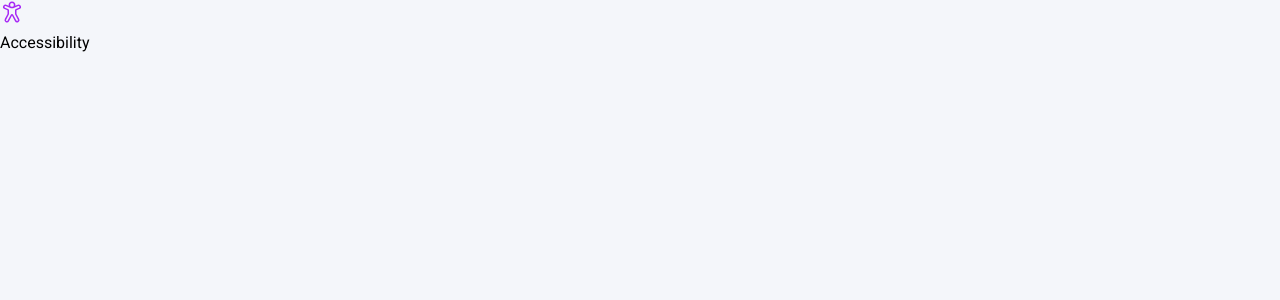
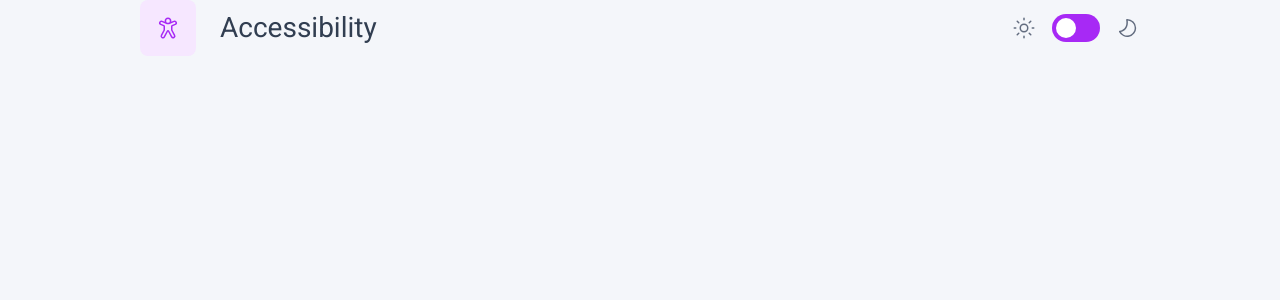
Before and after one commit to omarkarake/quiz-app-angular, an Angular app: page / in a window 1280 px wide. Shown: the top 300 px of the page. Built offline with nearby package versions, Linux system fonts and the light colour scheme.

Commit message:
done implementing the header section

```diff
--- a/src/app/app.component.html
+++ b/src/app/app.component.html
@@ -1,10 +1,23 @@
-<div class="bg-light-grey min-h-screen max-h-[960px]">
-  <div>
-    <div>
-      <div>
-        <mat-icon svgIcon="accessibility"></mat-icon>
+<div class="bg-light-grey min-h-screen max-h-[960px] px-[140px]">
+  <div class="flex justify-between items-center">
+    <div class="flex items-center gap-6">
+      <div
+        class="w-14 h-14 bg-[#F6E7FF] rounded-lg flex justify-center items-center"
+      >
+        <mat-icon svgIcon="icon-accessibility"></mat-icon>
       </div>
-      <div><p>Accessibility</p></div>
+      <div><p class="text-headingS text-dark-navy">Accessibility</p></div>
+    </div>
+    <div class="w-32 h-7 flex justify-between items-center">
+      <div class="w-12 h-auto flex flex-col justify-center">
+        <mat-icon svgIcon="icon-sun-dark"></mat-icon>
+      </div>
+      <div class="w-14 h-[100%] bg-purple rounded-full flex flex-col justify-center pl-1">
+        <div class="w-5 h-5 bg-pure-white rounded-full cursor-pointer"></div>
+      </div>
+      <div class="w-12 h-auto flex flex-col justify-center items-end">
+        <mat-icon svgIcon="icon-moon-dark"></mat-icon>
+      </div>
     </div>
   </div>
 </div>
--- a/src/app/app.component.ts
+++ b/src/app/app.component.ts
@@ -5,7 +5,7 @@ import { DomSanitizer } from '@angular/platform-browser';
 @Component({
   selector: 'app-root',
   templateUrl: './app.component.html',
-  styleUrls: ['./app.component.css'], // Corrected to styleUrls
+  styleUrls: ['./app.component.css'],
 })
 export class AppComponent {
   title = 'quiz-app';
@@ -14,11 +14,31 @@ export class AppComponent {
     private matIconRegistry: MatIconRegistry,
     private domSanitizer: DomSanitizer
   ) {
-    this.matIconRegistry.addSvgIcon(
-      'accessibility',
-      this.domSanitizer.bypassSecurityTrustResourceUrl(
-        'assets/images/icon-accessibility.svg' // Updated path
-      )
-    );
+    const icons = [
+      'icon-accessibility',
+      'icon-correct',
+      'icon-css',
+      'icon-error',
+      'icon-html',
+      'icon-incorrect',
+      'icon-js',
+      'icon-moon-dark',
+      'icon-moon-light',
+      'icon-sun-dark',
+      'icon-sun-light',
+      'pattern-background-desktop-dark',
+      'pattern-background-desktop-light',
+      'pattern-background-mobile-dark',
+      'pattern-background-mobile-light',
+      'pattern-background-tablet-dark',
+      'pattern-background-tablet-light'
+    ];
+
+    icons.forEach(icon => {
+      this.matIconRegistry.addSvgIcon(
+        icon,
+        this.domSanitizer.bypassSecurityTrustResourceUrl(`assets/images/${icon}.svg`)
+      );
+    });
   }
 }
```
